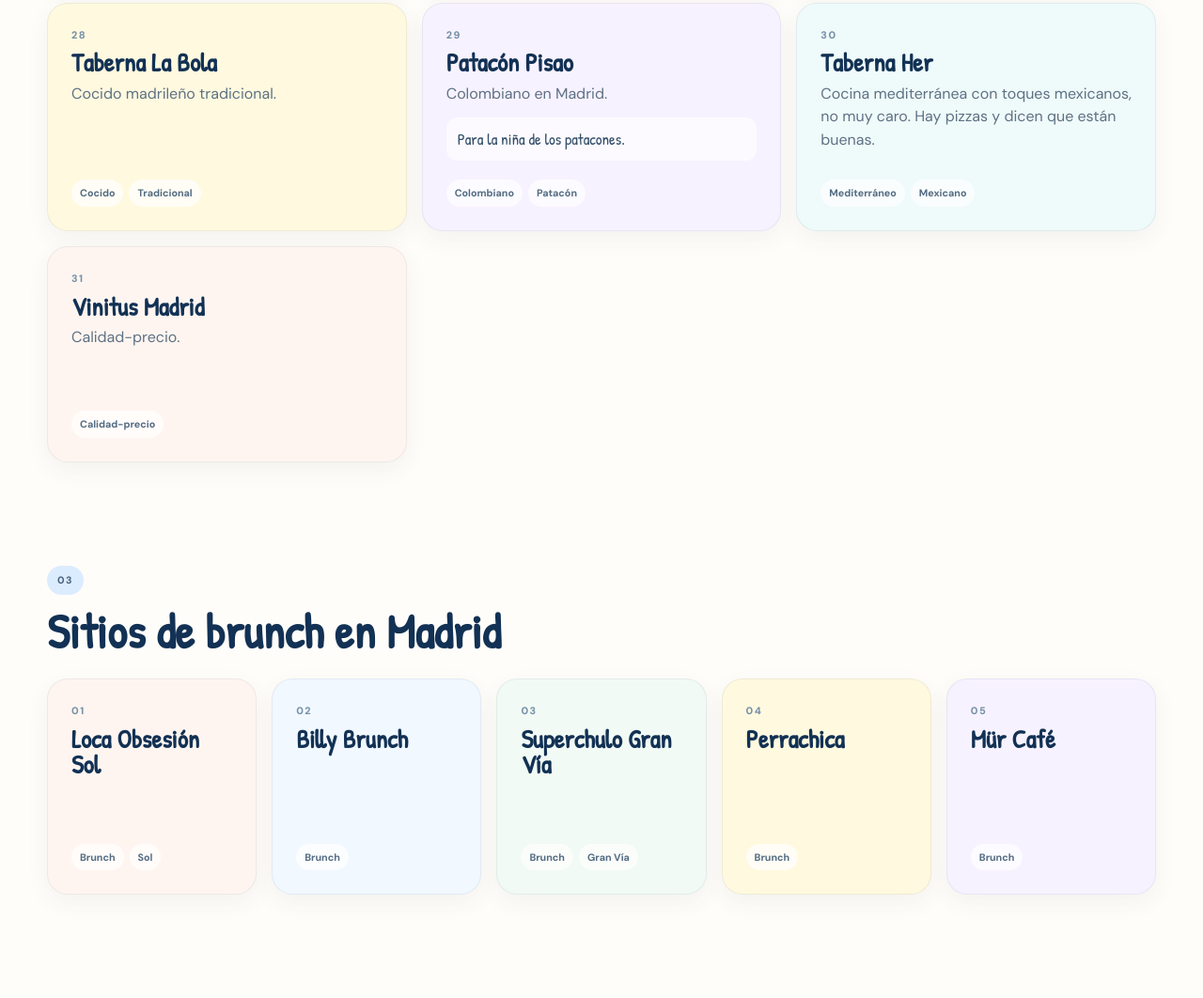
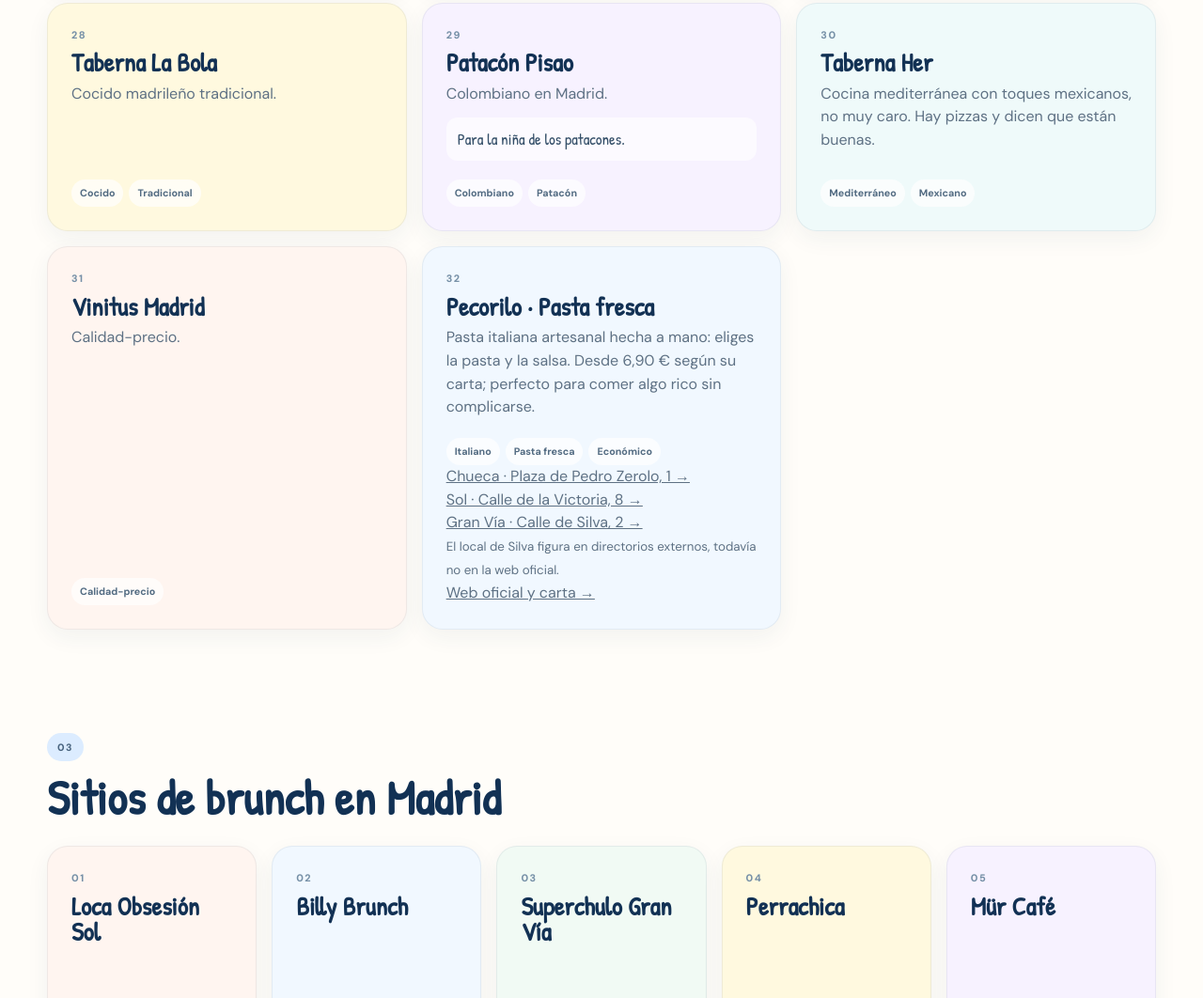
Before and after one commit to alejandrocolegiocuba-ctrl/guia-de-supervivencia, a plain HTML site: page restaurantes.html in a window 1280 px wide. Shown: the part 3798-4860 px from the top of the page at 94% size. Drawn offline with Linux system fonts and the light colour scheme.

Commit message:
Añade Pecorilo y sus tres ubicaciones en Madrid

```diff
--- a/restaurantes.html
+++ b/restaurantes.html
@@ -84,6 +84,7 @@
         <article class="place-card"><span class="number">29</span><h3>Patacón Pisao</h3><p>Colombiano en Madrid.</p><p class="personal-note">Para la niña de los patacones.</p><div class="tags"><span>Colombiano</span><span>Patacón</span></div></article>
         <article class="place-card"><span class="number">30</span><h3>Taberna Her</h3><p>Cocina mediterránea con toques mexicanos, no muy caro. Hay pizzas y dicen que están buenas.</p><div class="tags"><span>Mediterráneo</span><span>Mexicano</span></div></article>
         <article class="place-card"><span class="number">31</span><h3>Vinitus Madrid</h3><p>Calidad-precio.</p><div class="tags"><span>Calidad-precio</span></div></article>
+      <article class="place-card" id="pecorilo"><span class="number">32</span><h3>Pecorilo · Pasta fresca</h3><p>Pasta italiana artesanal hecha a mano: eliges la pasta y la salsa. Desde 6,90 € según su carta; perfecto para comer algo rico sin complicarse.</p><div class="tags"><span>Italiano</span><span>Pasta fresca</span><span>Económico</span></div><p><a href="https://www.google.com/maps/search/?api=1&amp;query=Pecorilo%20Plaza%20de%20Pedro%20Zerolo%201%20Madrid" target="_blank" rel="noopener noreferrer">Chueca · Plaza de Pedro Zerolo, 1 →</a></p><p><a href="https://www.google.com/maps/search/?api=1&amp;query=Pecorilo%20Calle%20de%20la%20Victoria%208%20Madrid" target="_blank" rel="noopener noreferrer">Sol · Calle de la Victoria, 8 →</a></p><p><a href="https://www.google.com/maps/search/?api=1&amp;query=Pecorilo%20Calle%20de%20Silva%202%20Madrid" target="_blank" rel="noopener noreferrer">Gran Vía · Calle de Silva, 2 →</a></p><p><small>El local de Silva figura en directorios externos, todavía no en la web oficial.</small></p><p><a href="https://pecorilo.com/" target="_blank" rel="noopener noreferrer">Web oficial y carta →</a></p></article>
       </div>
     </section>
 
```
